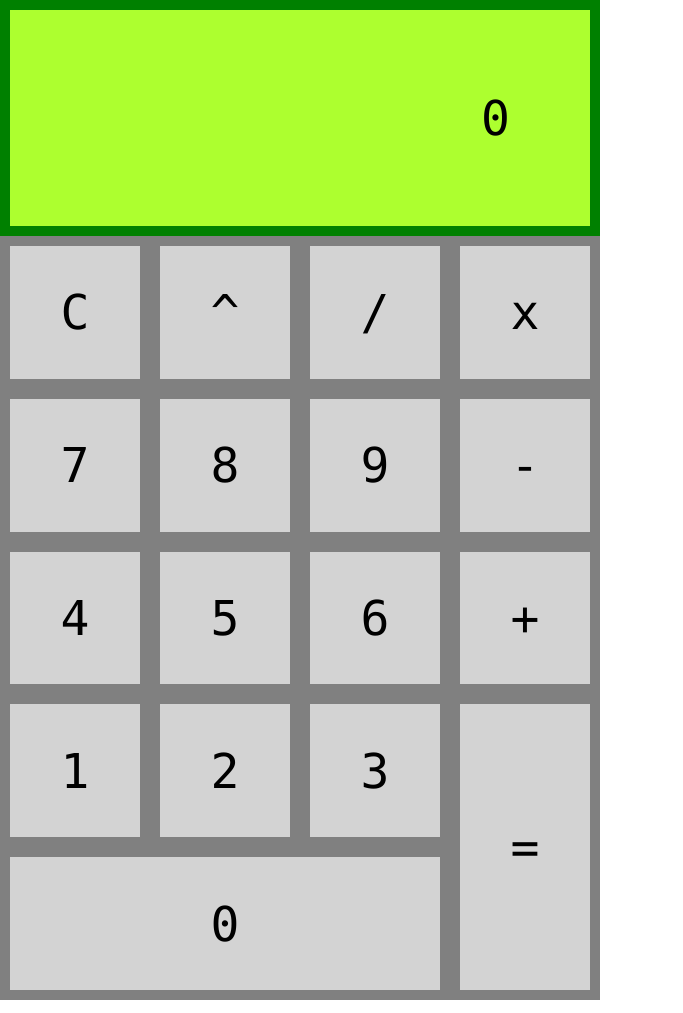
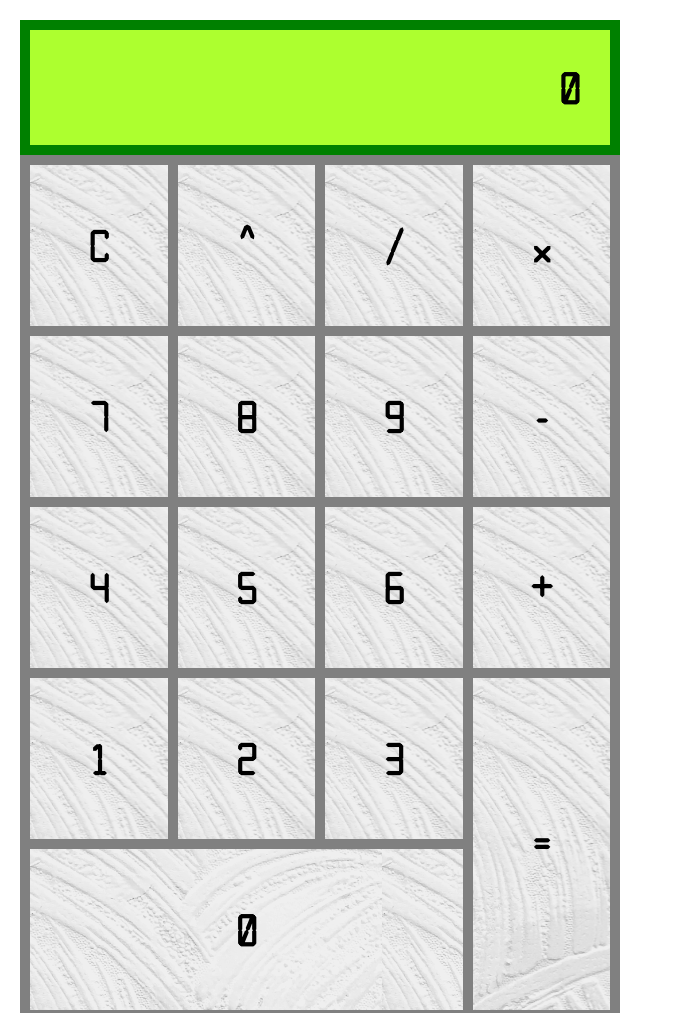
Before and after one commit to pablo-sanchez83/calculadora-js, a plain HTML site: page index.html in a window 1280 px wide. Shown: the top 1013 px of the page, without its empty margins (0-683 px from the left). Drawn offline with Linux system fonts and the light colour scheme.

Commit message:
upgrade visual, new resources, resources applied, fixed eq botton error when pulsed after funct-boton

```diff
--- a/index.html
+++ b/index.html
@@ -13,7 +13,8 @@
         <div class="pantalla">
             0
         </div>
-        <div class="boton" onclick="limpiar()">C</div>
+        <div class="botones">
+            <div class="boton" onclick="limpiar()">C</div>
         <div class="boton-funcion boton elevado">^</div>
         <div class="boton-funcion boton division">/</div>
         <div class="boton-funcion boton multiplicacion">x</div>
@@ -30,6 +31,8 @@
         <div class="boton boton-n numero">3</div>
         <div class="boton b-igual" onclick="calculo()">=</div>
         <div class="boton boton-n numero cero">0</div>
+        </div>
+
     </div>
     <script src="script/script.js"></script>
 </body>
--- a/script/script.js
+++ b/script/script.js
@@ -31,7 +31,7 @@ for (let i = 0; i < botonesNumeros.length; i++) {
         if (final == false) {
             if (pantallaText == '0') {
                 pantallaText = botonesNumeros[i].textContent;
-            }else{
+            } else {
                 pantallaText += botonesNumeros[i].textContent;
             }
             pantalla.innerHTML = pantallaText;
@@ -50,6 +50,7 @@ const limpiar = () => {
     final = false;
 }
 const calculo = () => {
+    if (numEstablecido == true && final == false) {
         numero2 += parseInt(pantallaText);
         pantallaText = '';
         switch (operadorUsado) {
@@ -65,7 +66,7 @@ const calculo = () => {
             case '/':
                 if (numero2 == 0) {
                     pantallaText = 'Error';
-            } else{
+                } else {
                     pantallaText = (numero1 / numero2);
                 }
                 break;
@@ -76,3 +77,4 @@ const calculo = () => {
         pantalla.innerHTML = pantallaText;
         final = true;
     }
+}
--- a/styles/style.css
+++ b/styles/style.css
@@ -1,17 +1,24 @@
-body{
+@font-face {
+    font-family: calculadora;
+    src: url('../resources/fonts/Calculator.ttf');
+}
+
+body {
     margin: 0;
     height: 100vh;
     font-size: 3em;
-    font-family: consolas;
-}
-.base{
+    font-family: calculadora;
+    font-weight: bold;
+
+    & .base {
+        margin: 20px;
         display: grid;
-    grid-template-columns: repeat(4, 1fr);
-    grid-template-rows: repeat(6, 1fr);
+        grid-template-columns: repeat(1, 1fr);
+        grid-template-rows: auto 1fr;
         width: 600px;
         height: 1000px;
-}
-.pantalla{
+
+        & .pantalla {
             grid-column: span 4;
             background-color: greenyellow;
             border: 10px solid green;
@@ -19,20 +26,36 @@ body{
             display: flex;
             align-items: center;
             flex-direction: row-reverse;
-    padding: 80px;
+            padding-top: 30px;
+            padding-bottom: 30px;
+            padding-right: 30px;
         }
-.boton, .clear{
+
+        & .botones {
+            display: grid;
+            grid-template-columns: repeat(4, 1fr);
+            grid-template-rows: repeat(5, 1fr);
+            background-color: gray;
+            gap: 10px;
+            padding: 10px;
+
+            & .cero {
+                grid-column: span 3;
+            }
+
+            & .b-igual {
+                grid-row: span 2;
+            }
+
+            & .boton {
+                background-image: url('../resources/img/button.png');
                 color: black;
                 background-color: lightgray;
                 display: flex;
                 justify-content: center;
                 align-items: center;
-    border: 10px solid gray;
                 cursor: pointer;
             }
-.cero{
-    grid-column: span 3;
         }
-.b-igual{
-    grid-row: span 2;
     }
+}
```
Also changed, not shown: resources/fonts/Calculator.ttf (added), resources/img/button.png (added). Lines whose indentation alone changed are shown as unchanged.
